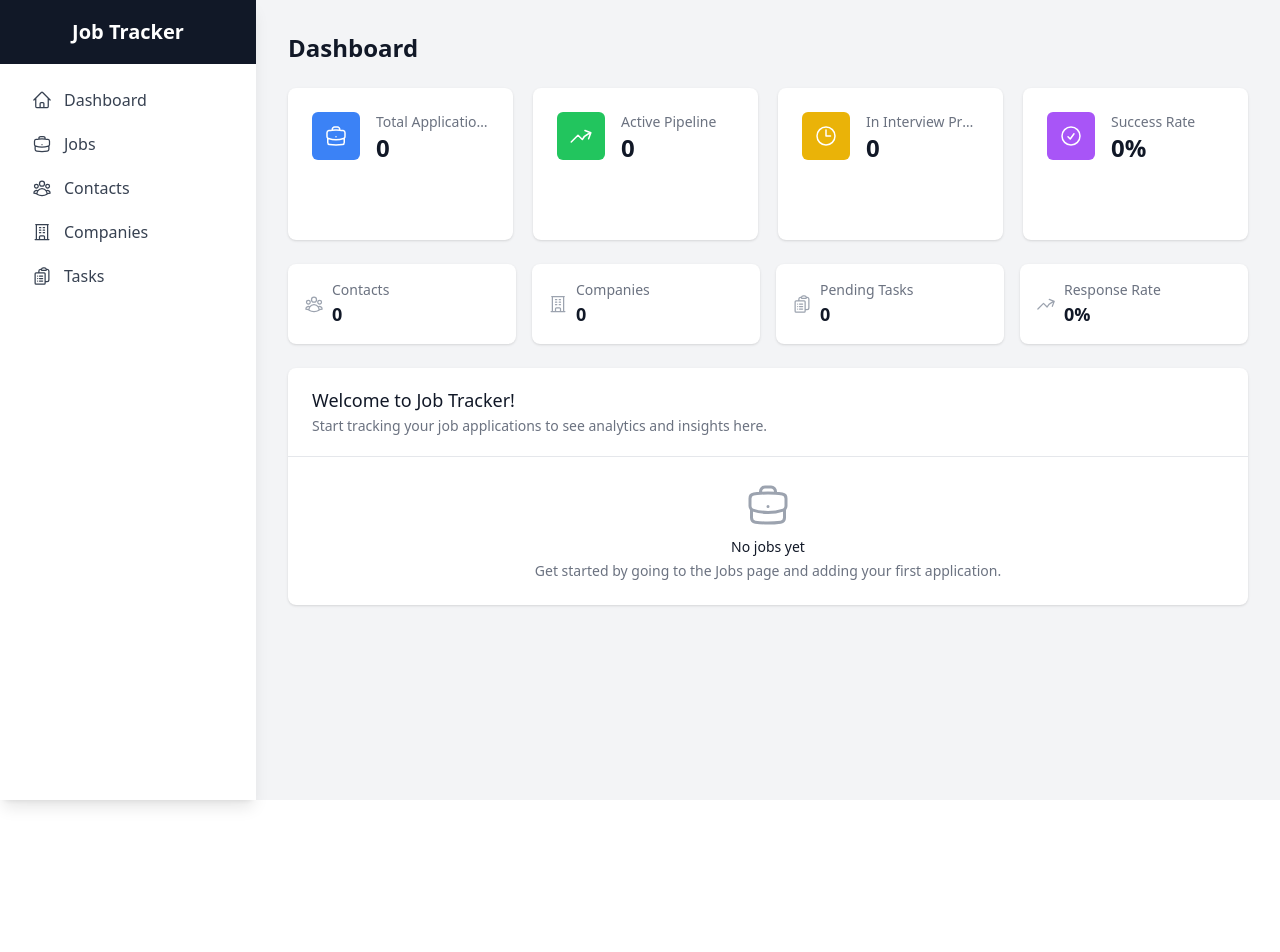
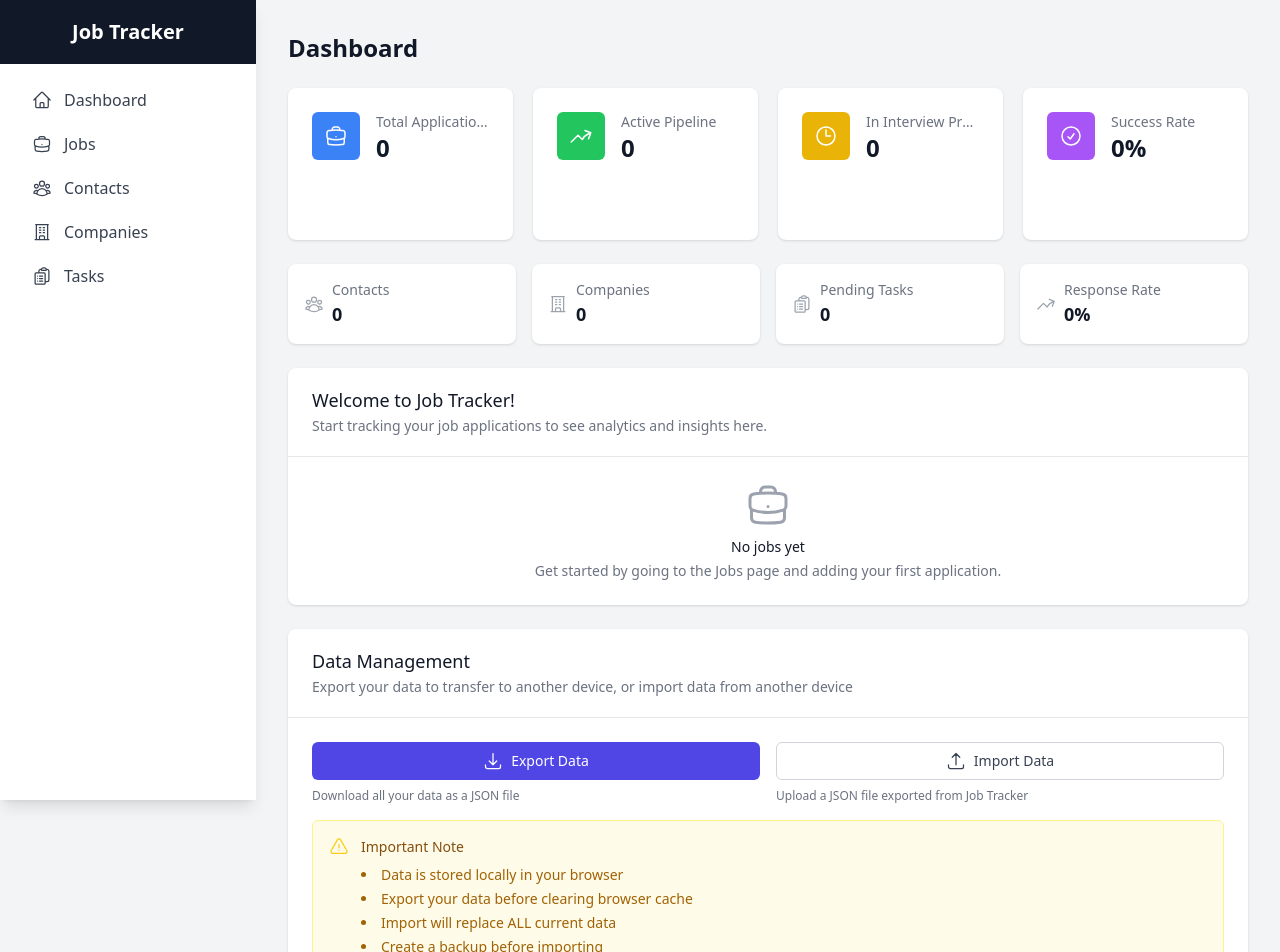
Before and after one commit to cheemster13/job-tracker, a React (Create React App) app: page / in a window 1280 px wide. Shown: the top 952 px of the page. Before the commit the page ends 800 px from the top, so only its background shows below. Built offline with nearby package versions, Linux system fonts and the light colour scheme.

Commit message:
Add export/import functionality for data transfer between devices

```diff
--- a/src/components/Dashboard.tsx
+++ b/src/components/Dashboard.tsx
@@ -6,12 +6,79 @@ import {
   ClipboardDocumentListIcon,
   ArrowTrendingUpIcon,
   ClockIcon,
-  CheckCircleIcon
+  CheckCircleIcon,
+  ArrowDownTrayIcon,
+  ArrowUpTrayIcon,
+  ExclamationTriangleIcon
 } from '@heroicons/react/24/outline';
 import { useAppContext } from '../context/AppContext';
 
 const Dashboard: React.FC = () => {
   const { jobs, contacts, companies, tasks } = useAppContext();
+
+  // Export/Import functions
+  const handleExportData = () => {
+    const allData = {
+      jobs,
+      contacts,
+      companies,
+      tasks,
+      exportDate: new Date().toISOString(),
+      version: '1.0'
+    };
+
+    const dataStr = JSON.stringify(allData, null, 2);
+    const dataBlob = new Blob([dataStr], { type: 'application/json' });
+
+    const link = document.createElement('a');
+    link.href = URL.createObjectURL(dataBlob);
+    link.download = `job-tracker-data-${new Date().toISOString().split('T')[0]}.json`;
+    document.body.appendChild(link);
+    link.click();
+    document.body.removeChild(link);
+  };
+
+  const handleImportData = (event: React.ChangeEvent<HTMLInputElement>) => {
+    const file = event.target.files?.[0];
+    if (!file) return;
+
+    const reader = new FileReader();
+    reader.onload = (e) => {
+      try {
+        const importedData = JSON.parse(e.target?.result as string);
+
+        // Validate the data structure
+        if (!importedData.jobs || !importedData.contacts || !importedData.companies || !importedData.tasks) {
+          alert('Invalid file format. Please select a valid Job Tracker export file.');
+          return;
+        }
+
+        // Confirm before importing
+        const confirmMsg = `This will replace all your current data with the imported data.\n\n` +
+          `Current data: ${jobs.length} jobs, ${contacts.length} contacts, ${companies.length} companies, ${tasks.length} tasks\n` +
+          `Import data: ${importedData.jobs.length} jobs, ${importedData.contacts.length} contacts, ${importedData.companies.length} companies, ${importedData.tasks.length} tasks\n\n` +
+          `Are you sure you want to continue?`;
+
+        if (window.confirm(confirmMsg)) {
+          // Store data directly to localStorage (bypassing React state for immediate effect)
+          localStorage.setItem('jobTracker-jobs', JSON.stringify(importedData.jobs));
+          localStorage.setItem('jobTracker-contacts', JSON.stringify(importedData.contacts));
+          localStorage.setItem('jobTracker-companies', JSON.stringify(importedData.companies));
+          localStorage.setItem('jobTracker-tasks', JSON.stringify(importedData.tasks));
+
+          // Reload the page to refresh all React state
+          window.location.reload();
+        }
+      } catch (error) {
+        alert('Error reading file. Please make sure it\'s a valid JSON file exported from Job Tracker.');
+        console.error('Import error:', error);
+      }
+    };
+
+    reader.readAsText(file);
+    // Reset the input
+    event.target.value = '';
+  };
 
   // Calculate job metrics
   const totalJobs = jobs.length;
@@ -221,6 +288,69 @@ const Dashboard: React.FC = () => {
         </div>
       )}
 
+      {/* Data Export/Import Section */}
+      <div className="bg-white shadow rounded-lg">
+        <div className="px-4 py-5 sm:px-6">
+          <h3 className="text-lg font-medium leading-6 text-gray-900">Data Management</h3>
+          <p className="mt-1 text-sm text-gray-500">
+            Export your data to transfer to another device, or import data from another device
+          </p>
+        </div>
+        <div className="border-t border-gray-200">
+          <div className="px-4 py-5 sm:p-6">
+            <div className="flex flex-col sm:flex-row gap-4">
+              <div className="flex-1">
+                <button
+                  onClick={handleExportData}
+                  className="w-full flex items-center justify-center px-4 py-2 border border-transparent text-sm font-medium rounded-md text-white bg-indigo-600 hover:bg-indigo-700 focus:outline-none focus:ring-2 focus:ring-offset-2 focus:ring-indigo-500"
+                >
+                  <ArrowDownTrayIcon className="h-5 w-5 mr-2" />
+                  Export Data
+                </button>
+                <p className="mt-2 text-xs text-gray-500">
+                  Download all your data as a JSON file
+                </p>
+              </div>
+              <div className="flex-1">
+                <label className="w-full flex items-center justify-center px-4 py-2 border border-gray-300 text-sm font-medium rounded-md text-gray-700 bg-white hover:bg-gray-50 focus:outline-none focus:ring-2 focus:ring-offset-2 focus:ring-indigo-500 cursor-pointer">
+                  <ArrowUpTrayIcon className="h-5 w-5 mr-2" />
+                  Import Data
+                  <input
+                    type="file"
+                    accept=".json"
+                    onChange={handleImportData}
+                    className="sr-only"
+                  />
+                </label>
+                <p className="mt-2 text-xs text-gray-500">
+                  Upload a JSON file exported from Job Tracker
+                </p>
+              </div>
+            </div>
+            <div className="mt-4 p-4 bg-yellow-50 border border-yellow-200 rounded-md">
+              <div className="flex">
+                <div className="flex-shrink-0">
+                  <ExclamationTriangleIcon className="h-5 w-5 text-yellow-400" />
+                </div>
+                <div className="ml-3">
+                  <h3 className="text-sm font-medium text-yellow-800">
+                    Important Note
+                  </h3>
+                  <div className="mt-2 text-sm text-yellow-700">
+                    <ul className="list-disc list-inside space-y-1">
+                      <li>Data is stored locally in your browser</li>
+                      <li>Export your data before clearing browser cache</li>
+                      <li>Import will replace ALL current data</li>
+                      <li>Create a backup before importing</li>
+                    </ul>
+                  </div>
+                </div>
+              </div>
+            </div>
+          </div>
+        </div>
+      </div>
+
       {/* Notes Summary */}
       {jobs.some(job => job.notesList && job.notesList.length > 0) && (
         <div className="bg-green-50 border border-green-200 rounded-lg p-4">
```
